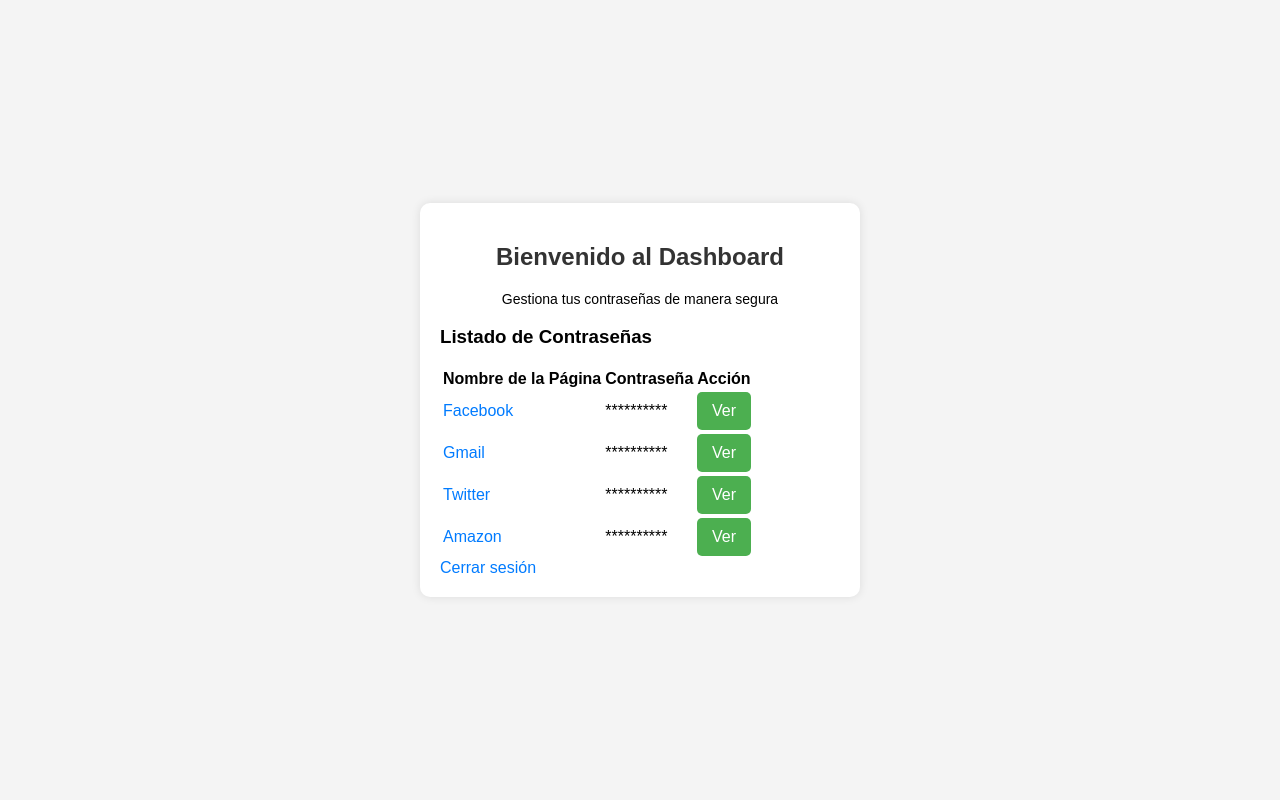
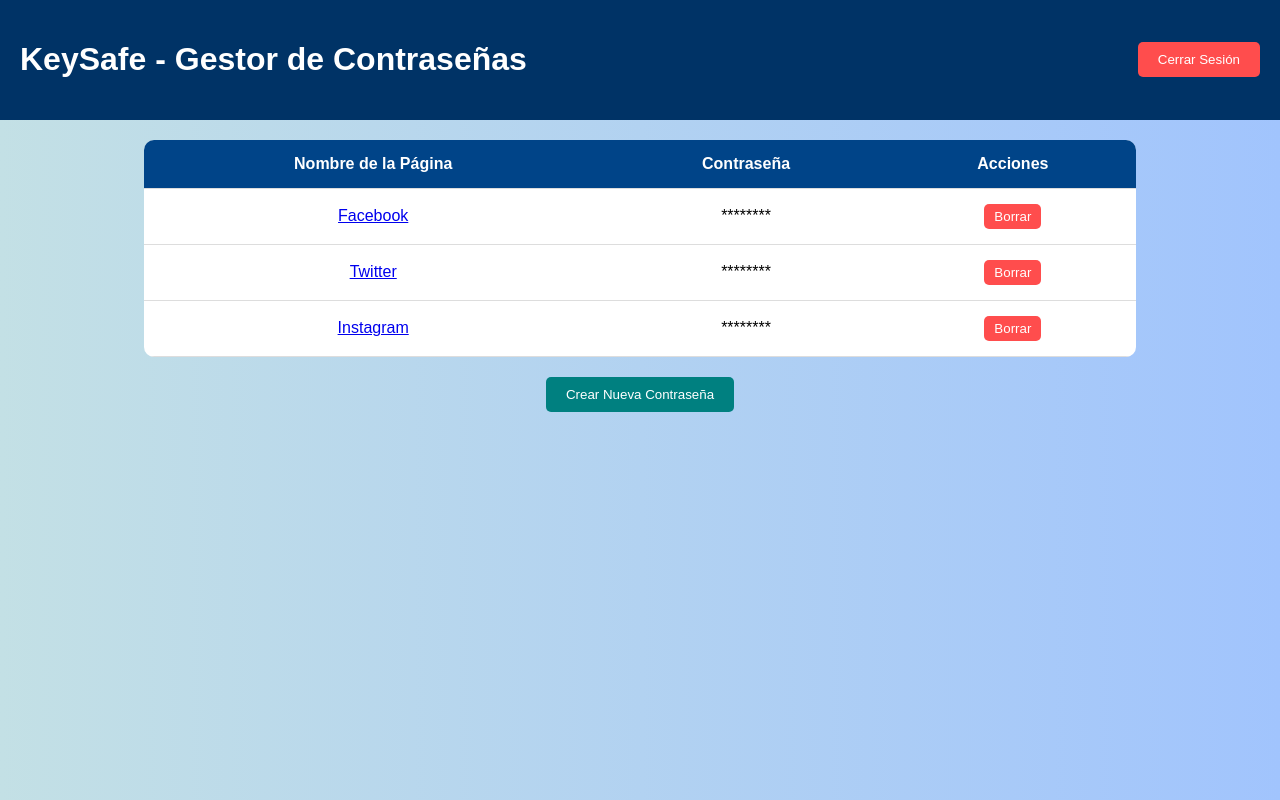
Before and after one commit to proyectoContrasenias/Proyecto, a PHP site: page /dashboard.html in a window 1280 px wide. Run offline with PHP 8.4, Linux system fonts and the light colour scheme.

Commit message:
Páginas inicio de sesión, registro y listado

```diff
--- a/dashboard.html
+++ b/dashboard.html
@@ -3,56 +3,42 @@
 <head>
     <meta charset="UTF-8">
     <meta name="viewport" content="width=device-width, initial-scale=1.0">
-    <title>Dashboard</title>
-    <link rel="stylesheet" href="styles.css">
+    <title>KeySafe - Gestor de Contraseñas</title>
+    <link rel="stylesheet" href="estilolista.css">
 </head>
 <body>
-    <div class="container">
-        <div class="dashboard">
-            <div class="header">
-                <h2>Bienvenido al Dashboard</h2>
-                <p>Gestiona tus contraseñas de manera segura</p>
-            </div>
-
-            <div class="password-list">
-                <h3>Listado de Contraseñas</h3>
+    <header>
+        <h1>KeySafe - Gestor de Contraseñas</h1>
+        <button class="logout">Cerrar Sesión</button>
+    </header>
+    <main>
         <table>
             <thead>
                 <tr>
                     <th>Nombre de la Página</th>
                     <th>Contraseña</th>
-                            <th>Acción</th>
+                    <th>Acciones</th>
                 </tr>
             </thead>
             <tbody>
                 <tr>
-                            <td><a href="editar_contraseña.html?site=facebook">Facebook</a></td>
-                            <td>**********</td>
-                            <td><button class="btn view-btn">Ver</button></td>
+                    <td><a href="editar.html">Facebook</a></td>
+                    <td>********</td>
+                    <td><button class="delete">Borrar</button></td>
                 </tr>
                 <tr>
-                            <td><a href="editar_contraseña.html?site=gmail">Gmail</a></td>
-                            <td>**********</td>
-                            <td><button class="btn view-btn">Ver</button></td>
+                    <td><a href="editar.html">Twitter</a></td>
+                    <td>********</td>
+                    <td><button class="delete">Borrar</button></td>
                 </tr>
                 <tr>
-                            <td><a href="editar_contraseña.html?site=twitter">Twitter</a></td>
-                            <td>**********</td>
-                            <td><button class="btn view-btn">Ver</button></td>
-                        </tr>
-                        <tr>
-                            <td><a href="editar_contraseña.html?site=amazon">Amazon</a></td>
-                            <td>**********</td>
-                            <td><button class="btn view-btn">Ver</button></td>
+                    <td><a href="editar.html">Instagram</a></td>
+                    <td>********</td>
+                    <td><button class="delete">Borrar</button></td>
                 </tr>
             </tbody>
         </table>
-            </div>
-
-            <div class="actions">
-                <a href="index.html" class="btn logout-btn">Cerrar sesión</a>
-            </div>
-        </div>
-    </div>
+        <button class="add-password" onclick="location.href='crear.html'">Crear Nueva Contraseña</button>
+    </main>
 </body>
 </html>
--- a/estilolista.css
+++ b/estilolista.css
@@ -1,143 +1,68 @@
-/* General */
+/* styles.css */
 body {
-    font-family: 'Arial', sans-serif;
-    background-color: #f7f7f7;
+    font-family: Arial, sans-serif;
+    background: linear-gradient(to right, #c3e0e5, #a1c4fd);
     margin: 0;
     padding: 0;
-    display: flex;
-    justify-content: center;
-    align-items: flex-start;
-    height: 100vh;
-    padding-top: 40px;
+    text-align: center;
 }
 
-.container {
-    width: 100%;
-    max-width: 900px;
+header {
+    display: flex;
+    justify-content: space-between;
+    align-items: center;
     padding: 20px;
-    background-color: #ffffff;
-    box-shadow: 0 10px 20px rgba(0, 0, 0, 0.1);
-    border-radius: 8px;
-}
-
-/* Dashboard */
-.dashboard {
-    width: 100%;
-}
-
-.header {
-    text-align: center;
-    margin-bottom: 20px;
-}
-
-h2 {
-    font-size: 24px;
-    color: #333;
-}
-
-p {
-    font-size: 16px;
-    color: #666;
-}
-
-.password-list {
-    margin-top: 30px;
-}
-
-.password-list table {
-    width: 100%;
-    border-collapse: collapse;
-    margin-bottom: 20px;
-}
-
-.password-list th, .password-list td {
-    padding: 15px;
-    text-align: left;
-    font-size: 16px;
-    color: #333;
-}
-
-.password-list th {
-    background-color: #4CAF50;
+    background-color: #003366;
     color: white;
 }
 
-.password-list tr:nth-child(odd) {
-    background-color: #f9f9f9;
+button.logout {
+    background-color: #ff4d4d;
+    color: white;
+    border: none;
+    padding: 10px 20px;
+    cursor: pointer;
+    border-radius: 5px;
 }
 
-.password-list tr:nth-child(even) {
-    background-color: #f1f1f1;
+main {
+    margin: 20px;
 }
 
-.password-list a {
-    color: #007BFF;
-    text-decoration: none;
+table {
+    width: 80%;
+    margin: auto;
+    border-collapse: collapse;
+    background: white;
+    border-radius: 10px;
+    overflow: hidden;
 }
 
-.password-list a:hover {
-    text-decoration: underline;
+table th, table td {
+    padding: 15px;
+    border-bottom: 1px solid #ddd;
 }
 
-/* Formulario */
-form {
-    margin-top: 20px;
+table th {
+    background-color: #004488;
+    color: white;
 }
 
-.form-group {
-    margin-bottom: 20px;
+button.delete {
+    background-color: #ff4d4d;
+    color: white;
+    border: none;
+    padding: 5px 10px;
+    cursor: pointer;
+    border-radius: 5px;
 }
 
-label {
-    font-size: 16px;
-    color: #333;
+button.add-password {
+    margin-top: 20px;
+    background-color: #008080;
+    color: white;
+    padding: 10px 20px;
+    border: none;
+    cursor: pointer;
+    border-radius: 5px;
 }
-
-input[type="text"],
-input[type="password"] {
-    width: 100%;
-    padding: 10px;
-    margin-top: 8px;
-    border: 1px solid #ddd;
-    border-radius: 5px;
-    font-size: 14px;
-    box-sizing: border-box;
-}
-
-button {
-    width: 100%;
-    padding: 12px;
-    background-color: #4CAF50;
-    color: white;
-    border: none;
-    border-radius: 5px;
-    font-size: 16px;
-    cursor: pointer;
-    transition: background-color 0.3s ease;
-}
-
-button:hover {
-    background-color: #45a049;
-}
-
-.actions {
-    margin-top: 20px;
-    text-align: center;
-}
-
-.back-btn, .logout-btn {
-    display: inline-block;
-    width: 200px;
-    padding: 12px;
-    background-color: #f44336;
-    color: white;
-    text-align: center;
-    font-size: 16px;
-    border-radius: 5px;
-    text-decoration: none;
-    transition: background-color 0.3s ease;
-}
-
-.back-btn:hover, .logout-btn:hover {
-    background-color: #e53935;
-}
--- a/index.html
+++ b/index.html
@@ -4,7 +4,7 @@
     <meta charset="UTF-8">
     <meta name="viewport" content="width=device-width, initial-scale=1.0">
     <title>Inicio de Sesión</title>
-    <link rel="stylesheet" href="styles.css">
+    <link rel="stylesheet" href="styles-login.css">
 </head>
 <body>
     <div class="container">
--- a/styles.css
+++ b/styles-register.css
@@ -1,7 +1,7 @@
-/* General */
+/* styles-register.css */
 body {
     font-family: Arial, sans-serif;
-    background-color: #f4f4f4;
+    background: linear-gradient(to right, #1e3c72, #2a5298);
     margin: 0;
     padding: 0;
     display: flex;
@@ -14,19 +14,18 @@
     width: 100%;
     max-width: 400px;
     padding: 20px;
-    background-color: #fff;
+    background-color: #ffffff;
     box-shadow: 0 0 10px rgba(0, 0, 0, 0.1);
     border-radius: 10px;
 }
 
-/* Formulario */
 .form-container {
     width: 100%;
 }
 
 h2 {
     text-align: center;
-    color: #333;
+    color: #2a5298;
 }
 
 label {
@@ -36,21 +35,20 @@
     color: #333;
 }
 
-input[type="text"],
-input[type="password"] {
+input {
     width: 100%;
     padding: 10px;
-    margin-bottom: 20px;
+    margin-bottom: 15px;
     border: 1px solid #ddd;
     border-radius: 5px;
     font-size: 14px;
-    box-sizing: border-box;  /* Asegura que el padding no afecte el ancho total */
+    box-sizing: border-box;
 }
 
 button {
     width: 100%;
     padding: 10px;
-    background-color: #4CAF50;
+    background-color: #2a5298;
     color: #fff;
     border: none;
     border-radius: 5px;
@@ -59,17 +57,11 @@
 }
 
 button:hover {
-    background-color: #45a049;
-}
-
-/* Enlaces */
-p {
-    text-align: center;
-    font-size: 14px;
+    background-color: #1e3c72;
 }
 
 a {
-    color: #007BFF;
+    color: #1e3c72;
     text-decoration: none;
 }
 
```
Also changed, not shown: registro.html (+11 -2 lines), styles-login.css (added, +70 -0 lines). Lines whose indentation alone changed are shown as unchanged.
